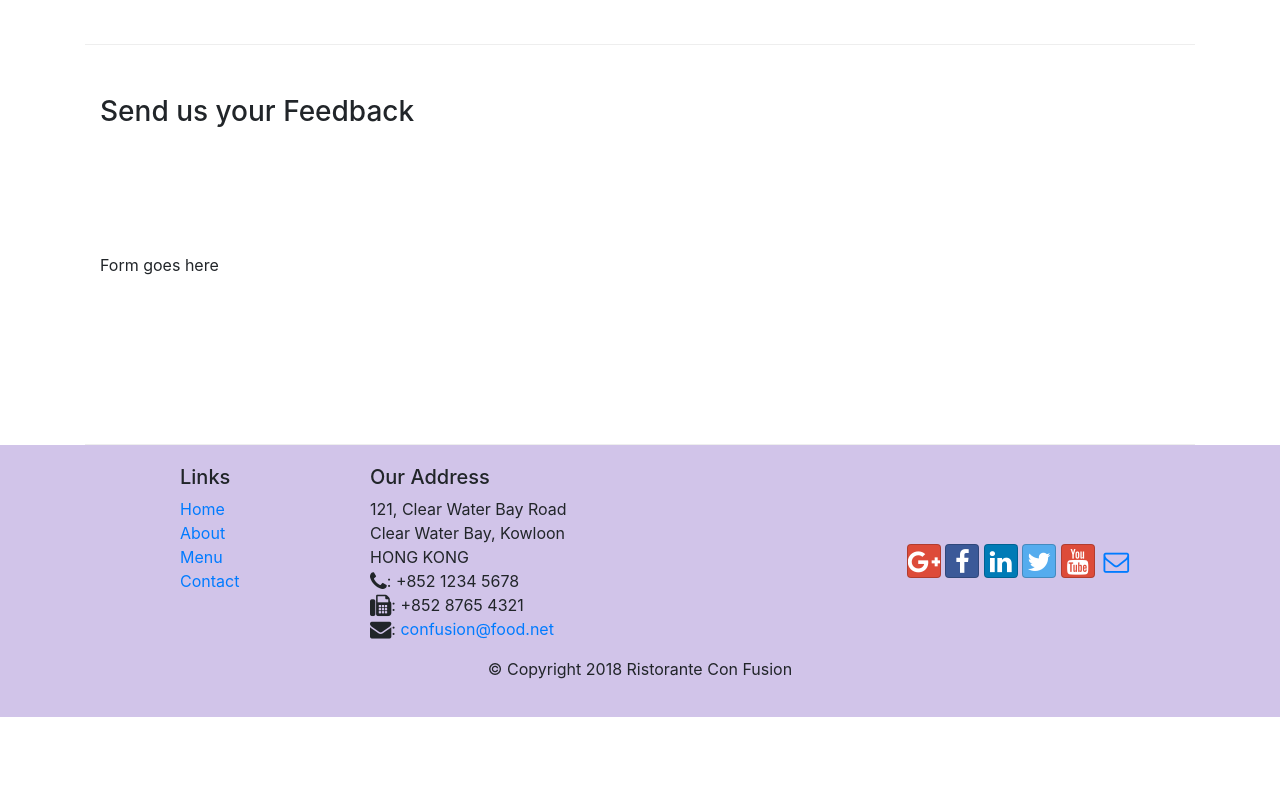
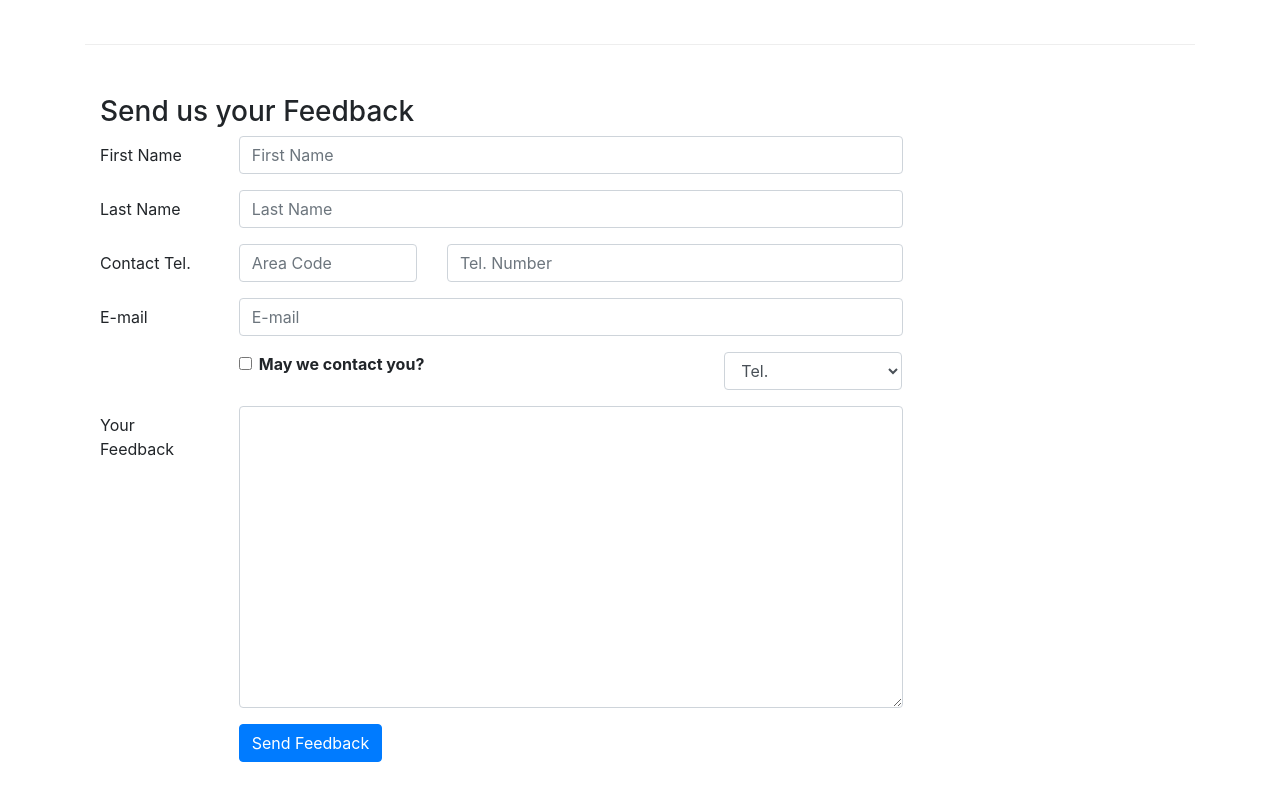
Before and after one commit to venetrius/reactWbootstrap, a website: page contactus.html in a window 1280 px wide. Shown: the part 820-1620 px from the top of the page. Before the commit the page ends 1537 px from the top, so only its background shows below. Drawn offline with nearby package versions, Linux system fonts and the light colour scheme.

Commit message:
add input form to contacus.html

```diff
--- a/contactus.html
+++ b/contactus.html
@@ -92,10 +92,68 @@
               <h3>Send us your Feedback</h3>
            </div>
             <div class="col-12 col-md-9">
-                Form goes here
+                <form class="">
+                    <div class="form-group row">
+                        <label for="firstname" class="col-md-2 col-form-label">First Name</label>
+                        <div class="col-md-10">
+                            <input type="text" class="form-control" id="firstname" name="firstname" placeholder="First Name"></input>
+                        </div>
+                    </div>
+                    <div class="form-group row">
+                        <label for="lastname" class="col-md-2 col-form-label">Last Name</label>
+                        <div class="col-md-10">
+                            <input type="text" class="form-control" id="lastname" name="firstname" placeholder="Last Name"></input>
+                        </div>
+                    </div>
+                    <div class="form-group row">
+                        <label for="telnum" class="col-12 col-md-2 col-form-label">Contact Tel.</label>
+                        <div class="col-5 col-md-3">
+                            <input type="tel" class="form-control" id="areacode" name="areacode" placeholder="Area Code"></input>
+                        </div>
+                        <div class="col-7 col-md-7">
+                            <input type="tel" class="form-control" id="telnum" name="telnum" placeholder="Tel. Number"></input>
+                        </div>
+                    </div>
+                    <div class="form-group row">
+                        <label for="emailid" class="col-md-2 col-form-label">E-mail</label>
+                        <div class="col-md-10">
+                            <input type="text" class="form-control" id="emailid" name="emailid" placeholder="E-mail"></input>
+                        </div>
+                    </div>
+                </form>
+                <div class="form-group row">
+                    <div class="col-md-6 offset-md-2">
+                        <div class="form-check">
+                             <input type="checkbox" class="form-check-input"
+                                name="approve" id="approve" value=""></input>
+                            <label class="form-check-label" for="approve">
+                                <strong>May we contact you?</strong>
+                            </label>
+                        </div>
+                    </div>
+                    <div class="col-md-3 offset-md-1">
+                        <select class="form-control">
+                            <option>Tel.</option>
+                            <option>E-mail</option>
+                        </select>
+                    </div>
+                </div>
+                <div class="form-group row">
+                    <label for="feedback" class="col-md-2 col-form-label">Your Feedback</label>
+                    <div class="col-md-10">
+                        <textarea class="form-control" id="feedback" name="feedback" rows="12"></textarea>
+                    </div>
+                </div>
+                <div class="form-group row">
+                    <div class="offset-md-2 col-md-10">
+                        <button type="submit" class="btn btn-primary">Send Feedback</button>
+                    </div>
+                </div>
+            </form>
             </div>
              <div class="col-12 col-md">
             </div>
+
        </div>
 
     </div>
```
